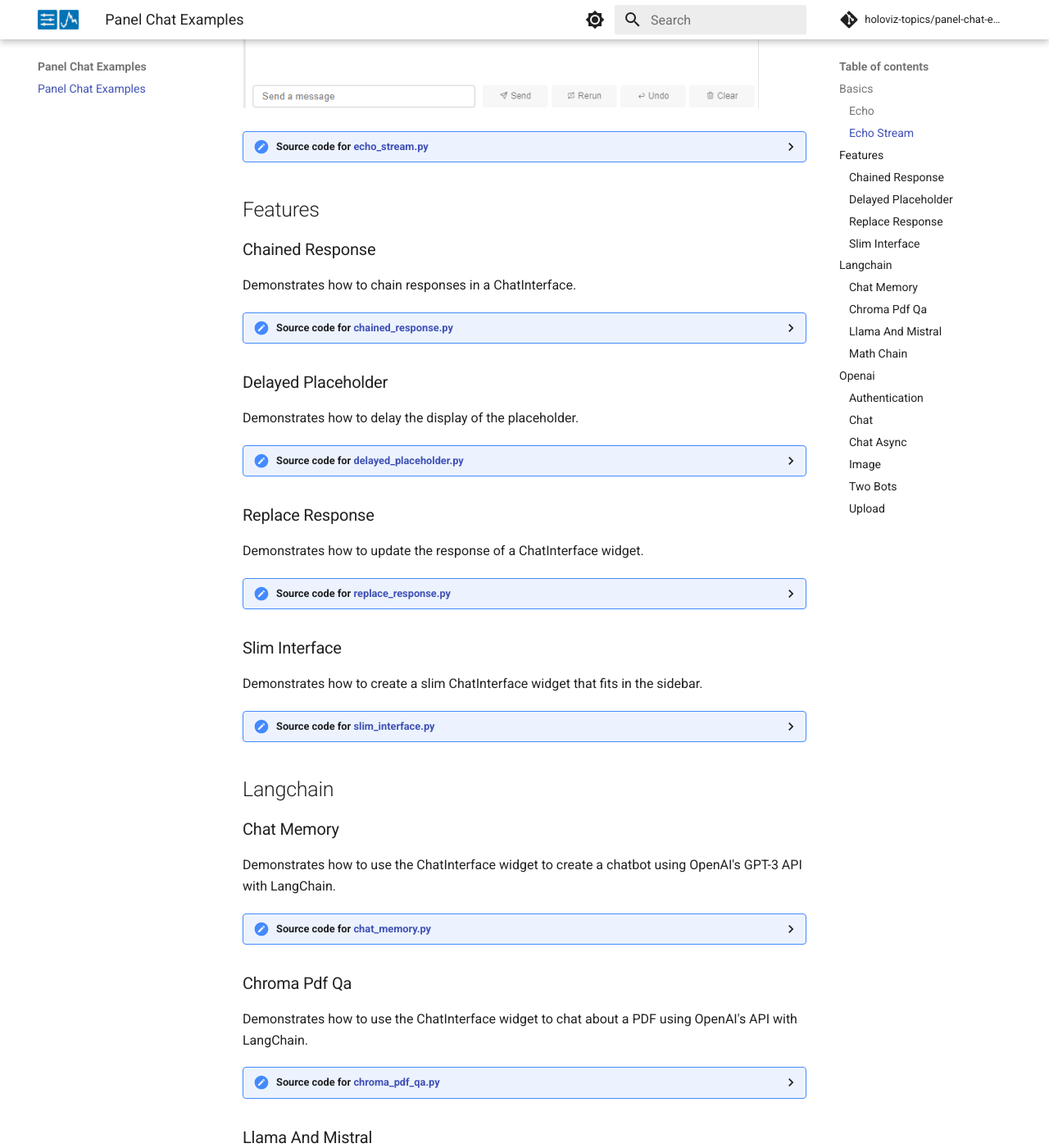
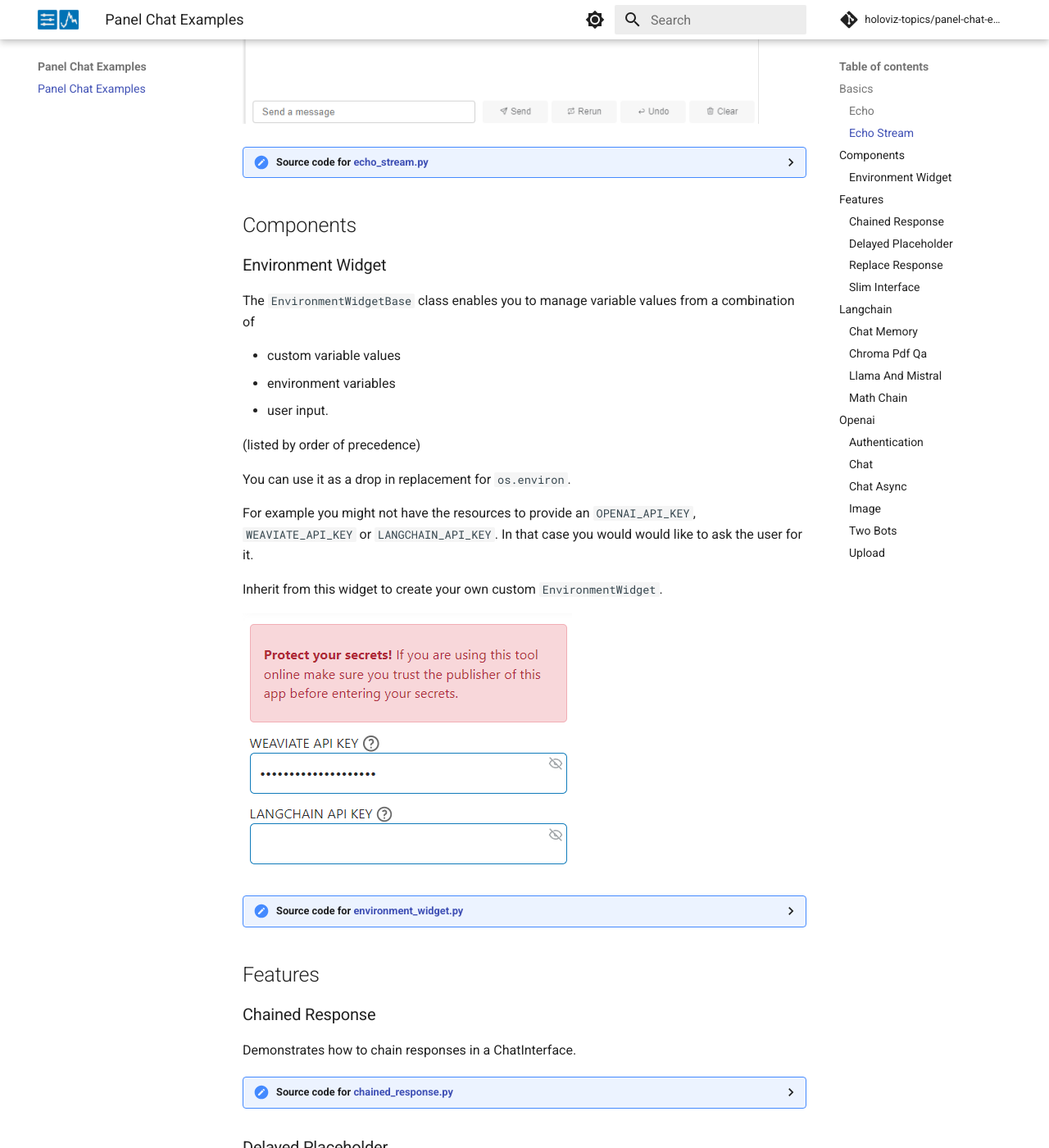
Before and after one commit to holoviz-topics/panel-chat-examples, an MkDocs documentation site: the page built from docs/index.md, in a window 1280 px wide and 1400 px high, scrolled down 1604 px. Shown: the whole window at 82% size. Built offline with MkDocs 1.6.1 and Material for MkDocs 9.7.7, drawn with Linux system fonts in a browser that asks for light colours; comment, search, counter and statistics services are not loaded; some of the changed text lies outside the part shown.

Commit message:
fix obvious issues

````diff
--- a/docs/examples/components/environment_widget.py
+++ b/docs/examples/components/environment_widget.py
@@ -1,4 +1,5 @@
-"""The `EnvironmentWidgetBase` class enables you to manage variable values from a
+"""
+The `EnvironmentWidgetBase` class enables you to manage variable values from a
 combination of
 
 - custom variable values
--- a/docs/index.md
+++ b/docs/index.md
@@ -7,6 +7,7 @@ To run all of these examples locally:
 git clone https://github.com/holoviz-topics/panel-chat-examples
 cd panel-chat-examples
 pip install hatch
+# Optionally set the OPENAI_API_KEY environment variable
 hatch run panel-serve
 ```
 
@@ -101,6 +102,83 @@ chat_interface.send(
     respond=False,
 )
 chat_interface.servable()
+```
+</details>
+
+
+## Components
+
+### Environment Widget
+
+The `EnvironmentWidgetBase` class enables you to manage variable values from a
+combination of
+
+- custom variable values
+- environment variables
+- user input.
+
+(listed by order of precedence)
+
+You can use it as a drop in replacement for `os.environ`.
+
+For example you might not have the resources to provide an `OPENAI_API_KEY`,
+`WEAVIATE_API_KEY` or `LANGCHAIN_API_KEY`. In that case you would would like to ask the
+user for it.
+
+Inherit from this widget to create your own custom `EnvironmentWidget`.
+
+[<img src="assets/thumbnails/environment_widget.png" alt="Environment Widget" style="max-height: 400px; max-width: 100%;">](examples/components/environment_widget.py)
+
+<details>
+<summary>Source code for <a href='examples/components/environment_widget.py' target='_blank'>environment_widget.py</a></summary>
+```python
+"""
+The `EnvironmentWidgetBase` class enables you to manage variable values from a
+combination of
+
+- custom variable values
+- environment variables
+- user input.
+
+(listed by order of precedence)
+
+You can use it as a drop in replacement for `os.environ`.
+
+For example you might not have the resources to provide an `OPENAI_API_KEY`,
+`WEAVIATE_API_KEY` or `LANGCHAIN_API_KEY`. In that case you would would like to ask the
+user for it.
+
+Inherit from this widget to create your own custom `EnvironmentWidget`.
+"""
+# Longer term we should try to get this widget included in Panel
+import panel as pn
+import param
+
+from panel_chat_examples import EnvironmentWidgetBase
+
+pn.extension()
+
+
+class EnvironmentWidget(EnvironmentWidgetBase):
+    """An example Environment Widget for managing environment variables"""
+
+    OPENAI_API_KEY = param.String(doc="A key for the OpenAI api")
+    WEAVIATE_API_KEY = param.String(doc="A key for the Weaviate api")
+    LANGCHAIN_API_KEY = param.String(doc="A key for the LangChain api")
+
+
+environment = EnvironmentWidget(max_width=1000)
+pn.template.FastListTemplate(
+    title="Environment Widget",
+    sidebar=[environment],
+    main=[
+        __doc__,
+        pn.Column(
+            environment.param.variables_set,
+            environment.param.variables_not_set,
+        ),
+    ],
+).servable()
 ```
 </details>
 
````
Also changed, not shown: DEVELOPER_GUIDE.md (+1 -1 lines), README.md (+3 -3 lines), 2 other files.
